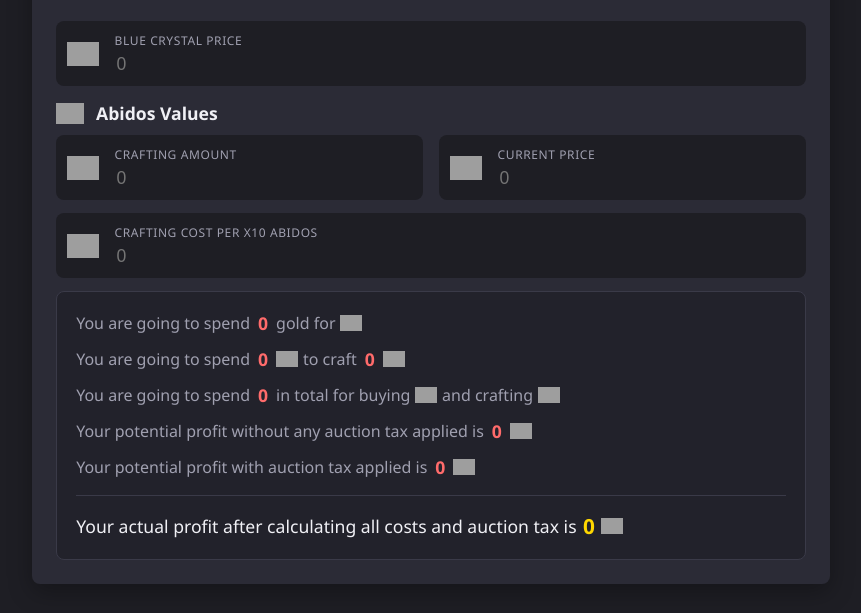
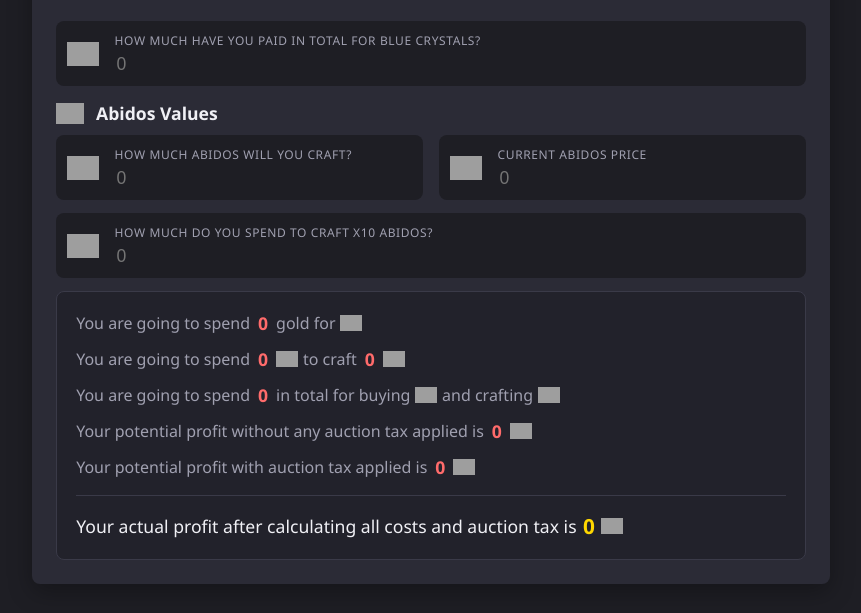
Before and after one commit to nimotv3169-collab/abidos-profit-calculator, a plain HTML site: page index.html in a window 1280 px wide. Shown: the part 187-800 px from the top of the page, without its empty margins (209-1070 px from the left). Drawn offline with Linux system fonts and the light colour scheme; grey boxes are pictures that could not be loaded.

Commit message:
Update index.html

```diff
--- a/index.html
+++ b/index.html
@@ -220,7 +220,7 @@
         <div class="input-group">
             <img src="https://lostarkcodex.com/icons/shop_icon_44.webp" alt="Blue Crystal" class="input-icon" draggable="false">
             <div class="input-wrapper">
-                <label for="bcPrice">Blue Crystal Price</label>
+                <label for="bcPrice">How much have you paid in total for Blue Crystals?</label>
                 <input type="number" id="bcPrice" placeholder="0" min="0">
             </div>
         </div>
@@ -235,7 +235,7 @@
                 <div class="input-group sub-group">
                     <img src="https://lostarkcodex.com/icons/use_13_252.webp" alt="Abidos" class="input-icon" draggable="false">
                     <div class="input-wrapper">
-                        <label for="craftingAmount">Crafting Amount</label>
+                        <label for="craftingAmount">How much Abidos will you craft?</label>
                         <input type="number" id="craftingAmount" placeholder="0" min="0">
                     </div>
                 </div>
@@ -243,7 +243,7 @@
                 <div class="input-group sub-group">
                     <img src="https://lostarkcodex.com/icons/money_4.webp" alt="Gold" class="input-icon" draggable="false">
                     <div class="input-wrapper">
-                        <label for="currentAbidosPrice">Current Price</label>
+                        <label for="currentAbidosPrice">Current Abidos Price</label>
                         <input type="number" id="currentAbidosPrice" placeholder="0" min="0">
                     </div>
                 </div>
@@ -252,7 +252,7 @@
             <div class="input-group">
                 <img src="https://lostarkcodex.com/icons/money_4.webp" alt="Gold" class="input-icon" draggable="false">
                 <div class="input-wrapper">
-                    <label for="craftingCost">Crafting Cost per x10 Abidos</label>
+                    <label for="craftingCost">How much do you spend to craft x10 Abidos?</label>
                     <input type="number" id="craftingCost" placeholder="0" min="0" step="0.01">
                 </div>
             </div>
```
